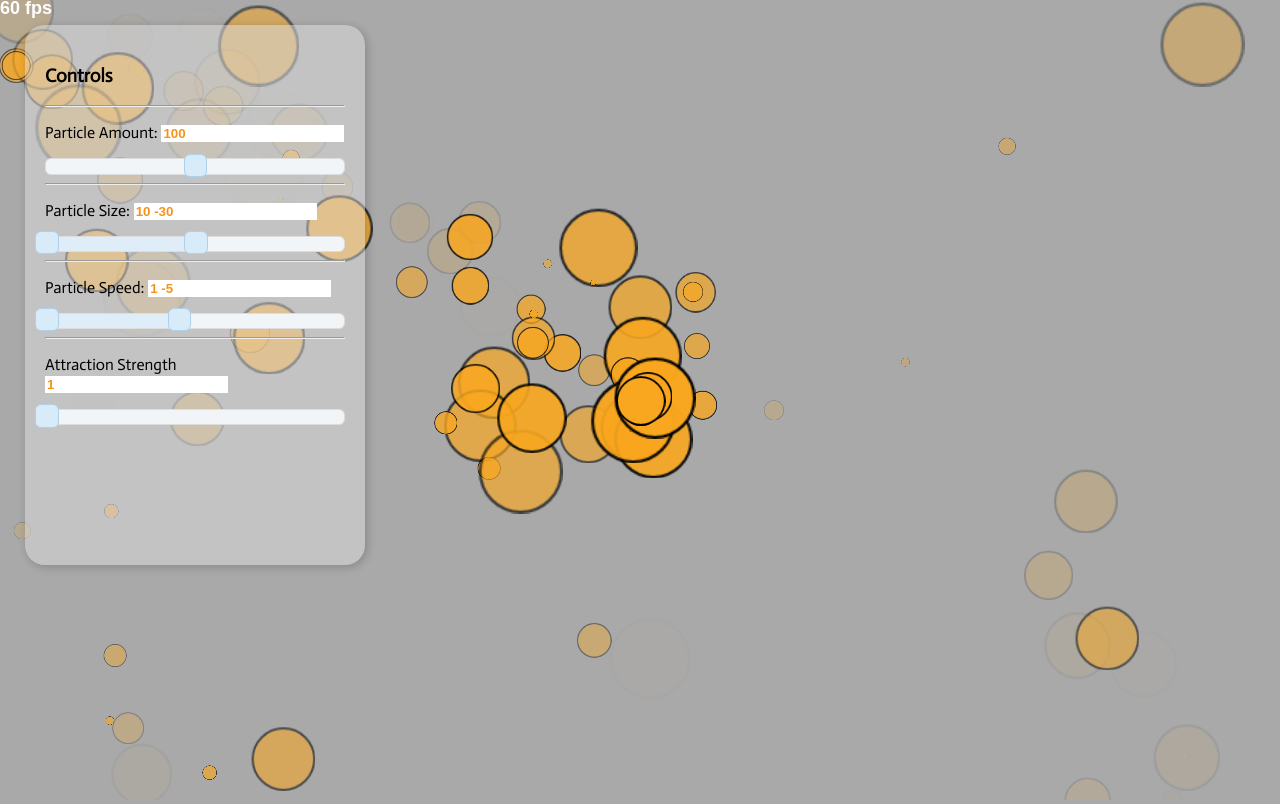
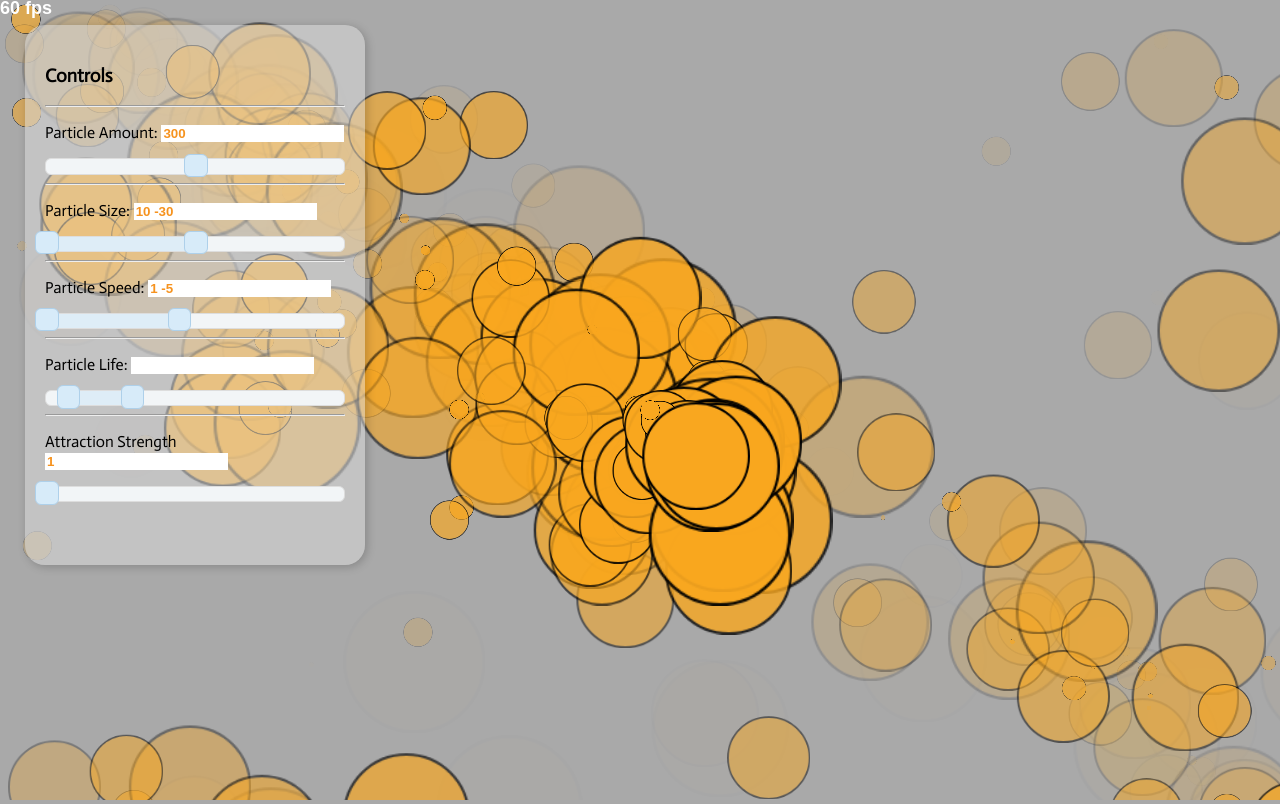
Before and after one commit to simtechmedia/EaselParticles, a plain HTML site: page index.html in a window 1280 px wide. Drawn offline with Linux system fonts and the light colour scheme; animation ran at ten frames a second.

Commit message:
cavasCache now working, runs heaps better, going to make the emiter dragable now

```diff
--- a/index.html
+++ b/index.html
@@ -12,6 +12,7 @@
     <script type="text/javascript" src="js/easeljs/display/DisplayObject.js"></script>
     <script type="text/javascript" src="js/easeljs/display/Container.js"></script>
     <script type="text/javascript" src="js/easeljs/display/Stage.js"></script>
+    <script type="text/javascript" src="js/easeljs/display/Bitmap.js"></script>
     <script type="text/javascript" src="js/easeljs/events/MouseEvent.js"></script>
     <script type="text/javascript" src="js/easeljs/display/Shape.js"></script>
     <script type="text/javascript" src="js/easeljs/display/Graphics.js"></script>
@@ -51,6 +52,13 @@
 
     <hr>
     <p>
+        <label for="partLife">Particle Life:</label>
+        <input type="text" id="partLife" />
+    </p>
+    <div id="slider-life"></div>
+
+    <hr>
+    <p>
         <label for="attrStrengh">Attraction Strength</label>
         <input type="text" id="attrStrengh" />
     </p>
--- a/js/app.js
+++ b/js/app.js
@@ -1,13 +1,11 @@
-
 var FPS = 60;
 
 var canvas;
 var stage;
 
-var circleRadius=30;
-var rings = 30;
+var circleRadius=50;
 
-var numOfParticles = 100;
+var numOfParticles = 300;
 
 var minLife = 2;
 var maxLife = 5;
@@ -28,6 +26,8 @@ var topSpeed = 4;
 
 var strength = 1;
 
+var baseShape;
+
 function init() {
     if (window.top != window) {
         document.getElementById("header").style.display = "none";
@@ -38,8 +38,17 @@ function init() {
     window.addEventListener('resize', resize, false);
     resize();
 
+    // Make a Seperate Container for the particles, makes it easier to manage
     particleContainer = new createjs.Container();
     stage.addChild(particleContainer);
+
+    // Create the base particle for the rest of the particles
+    baseShape = new createjs.Shape();
+    baseShape.graphics.setStrokeStyle(2);
+    baseShape.graphics.beginStroke("#000000");
+    baseShape.graphics.beginFill("#f9a71f").drawCircle(1,1,circleRadius-2);
+    baseShape.cache(-circleRadius, -circleRadius, circleRadius*2, circleRadius*2);              // Set Cache
+
 
     for (var i=0; i < numOfParticles; i++) {
         createParticle();
@@ -61,25 +70,23 @@ function init() {
  */
 function createParticle()
 {
-    var shape = new createjs.Shape();
-//    shape.velocity = new PVector(0,0);
-    shape.velocity = new PVector(randomPrecision(minSpeed,maxSpeed,2)-maxSpeed/2,randomPrecision(minSpeed,maxSpeed,2)-maxSpeed/2);
-    shape.location = new PVector( canvas.width / 2 , canvas.height / 2 );
-    shape.acceleration = new PVector(0,0);
+    var particle = new createjs.Bitmap(baseShape.cacheCanvas);
+    particle.scaleX = particle.scaleY = randomFromInterval(minSize,maxSize) / 20;                   // Scale
 
-    shape.x = shape.location.x;
-    shape.y = shape.location.y;
+    // Vector Speeds
+    particle.velocity = new PVector(randomPrecision(minSpeed,maxSpeed,2)-maxSpeed/2,randomPrecision(minSpeed,maxSpeed,2)-maxSpeed/2);
+    particle.location = new PVector( canvas.width / 2 , canvas.height / 2 );
+    particle.acceleration = new PVector(0,0);
 
-    shape.graphics.setStrokeStyle(2);
-    shape.graphics.beginStroke("#000000");
-    shape.graphics.beginFill("#f9a71f").drawCircle(1,1,circleRadius-2);
+    // Move According to Vector
+    particle.x = particle.location.x;
+    particle.y = particle.location.y;
 
-    shape.scaleX = shape.scaleY = randomFromInterval(minSize,maxSize)/20;
-    shape.alpha = 1;
-    shape.cache(-circleRadius, -circleRadius, circleRadius*2, circleRadius*2);              // Set Cache
-    shape.snapToPixel = true;
-    shape.ttl = shape.totallife = randomPrecision( minLife , maxLife , 2 ) * FPS;       //Init shape Time to live
-    particleContainer.addChild(shape);
+    particle.alpha = 1;
+    particle.snapToPixel = true;
+    particle.ttl = particle.totallife = randomPrecision( minLife , maxLife , 2 ) * FPS;           //Init shape Time to live
+    particleContainer.addChild(particle);
+
 }
 
 /**
@@ -191,9 +198,9 @@ $(function() {
 
     // Amount Slider
     $( "#slider-amount" ).slider({
-        min: 1,
-        max: 200,
-        value: 100,
+        min: 100,
+        max: 500,
+        value: numOfParticles,
         slide: function( event, ui ) {
             $( "#partAmount" ).val( ui.value );
             numOfParticles = ui.value;
@@ -212,6 +219,21 @@ $(function() {
             $( "#partSize" ).val( ui.values[ 0 ] + " - " + ui.values[ 1 ] );
             minSize = ui.values[ 0 ];
             maxSize = ui.values[ 1 ];
+        }
+    });
+    $( "#partSize" ).val( $( "#slider-size" ).slider( "values", 0 ) +
+        " -" + $( "#slider-size" ).slider( "values", 1 ) );
+
+    // Life Slider
+    $( "#slider-life" ).slider({
+        range: true,
+        min: 1,
+        max: 15,
+        values: [ minLife, maxLife ],
+        slide: function( event, ui ) {
+            $( "#partLife" ).val( ui.values[ 0 ] + " - " + ui.values[ 1 ] );
+            minLife = ui.values[ 0 ];
+            maxLife = ui.values[ 1 ];
         }
     });
     $( "#partSize" ).val( $( "#slider-size" ).slider( "values", 0 ) +
```
